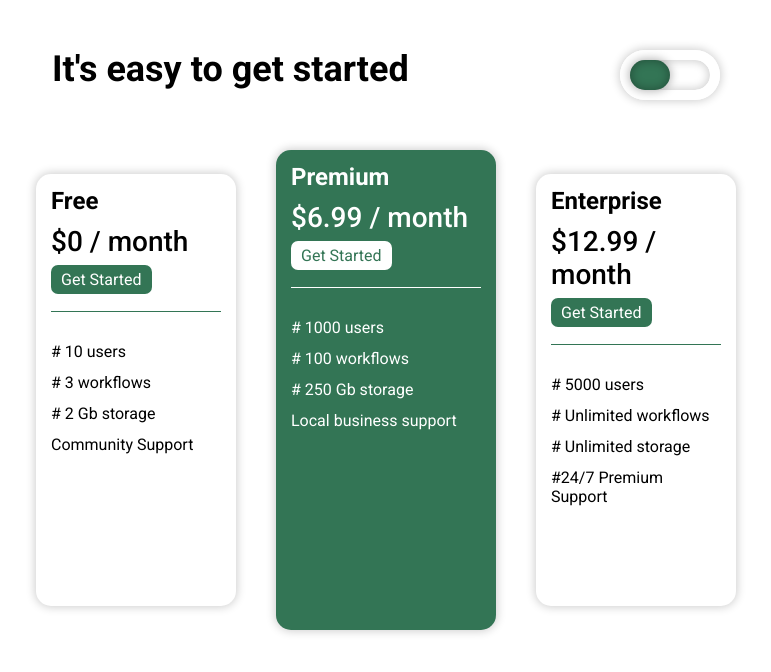
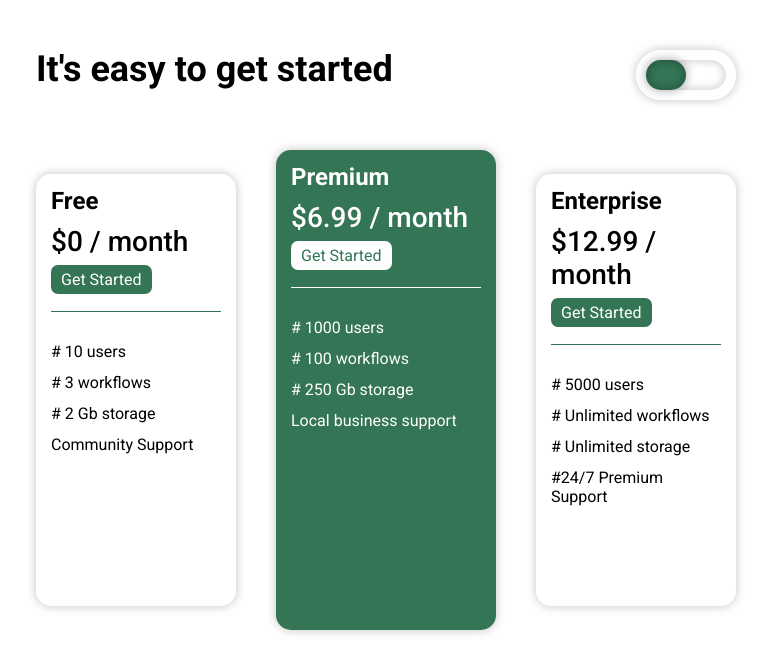
Before and after one commit to Sahil-Sw/Pricing_Table, a plain HTML site: page index.html in a window 1280 px wide. Shown: the whole page, without its empty margins (254-1025 px from the left). Drawn offline with Linux system fonts and the light colour scheme.

Commit message:
heading align

```diff
--- a/style.css
+++ b/style.css
@@ -57,7 +57,8 @@ h4 {
 .heading {
   display: flex;
   justify-content: space-between;
-  margin: 50px;
+  margin: 50px auto;
+  max-width: 700px;
 }
 
 .features {
```
